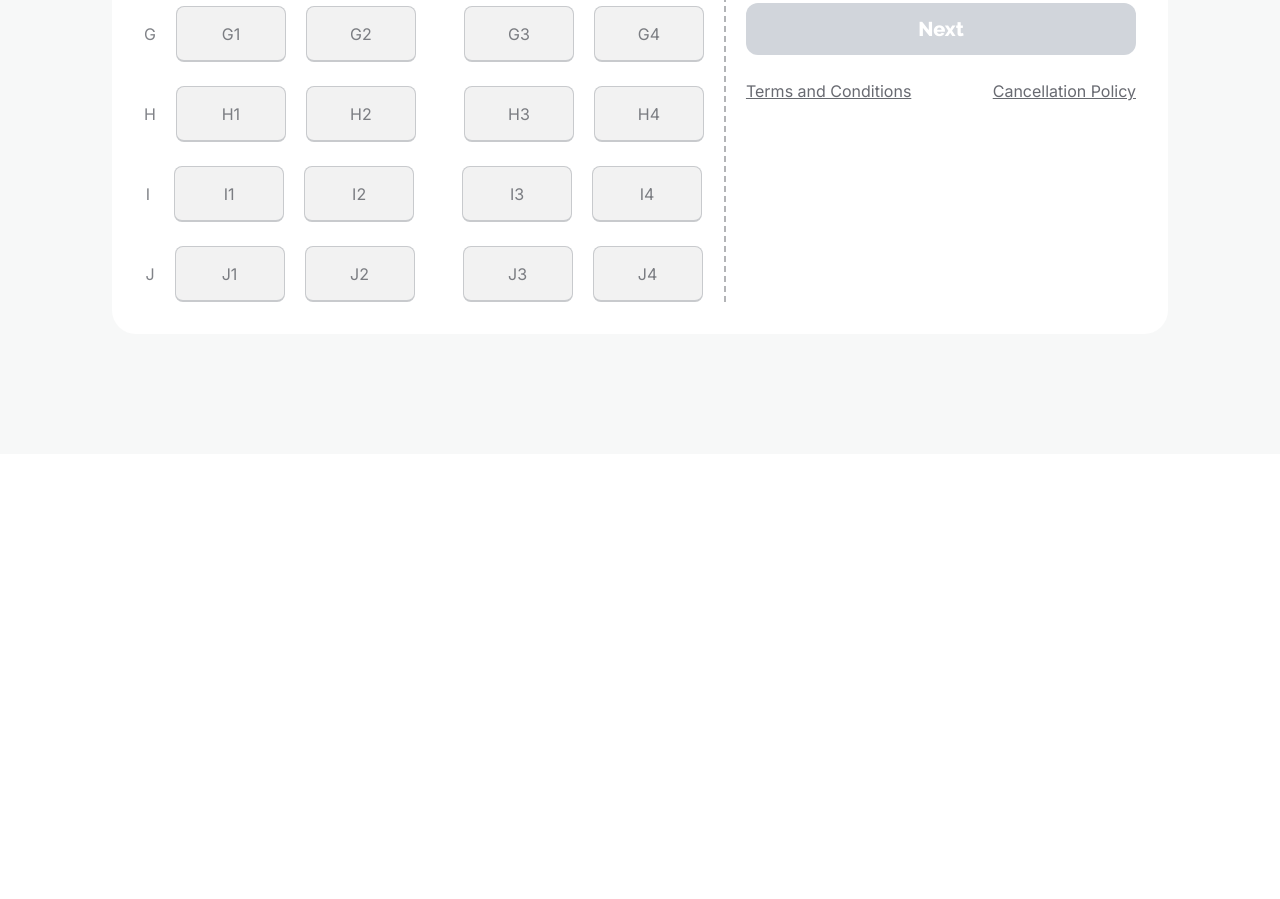
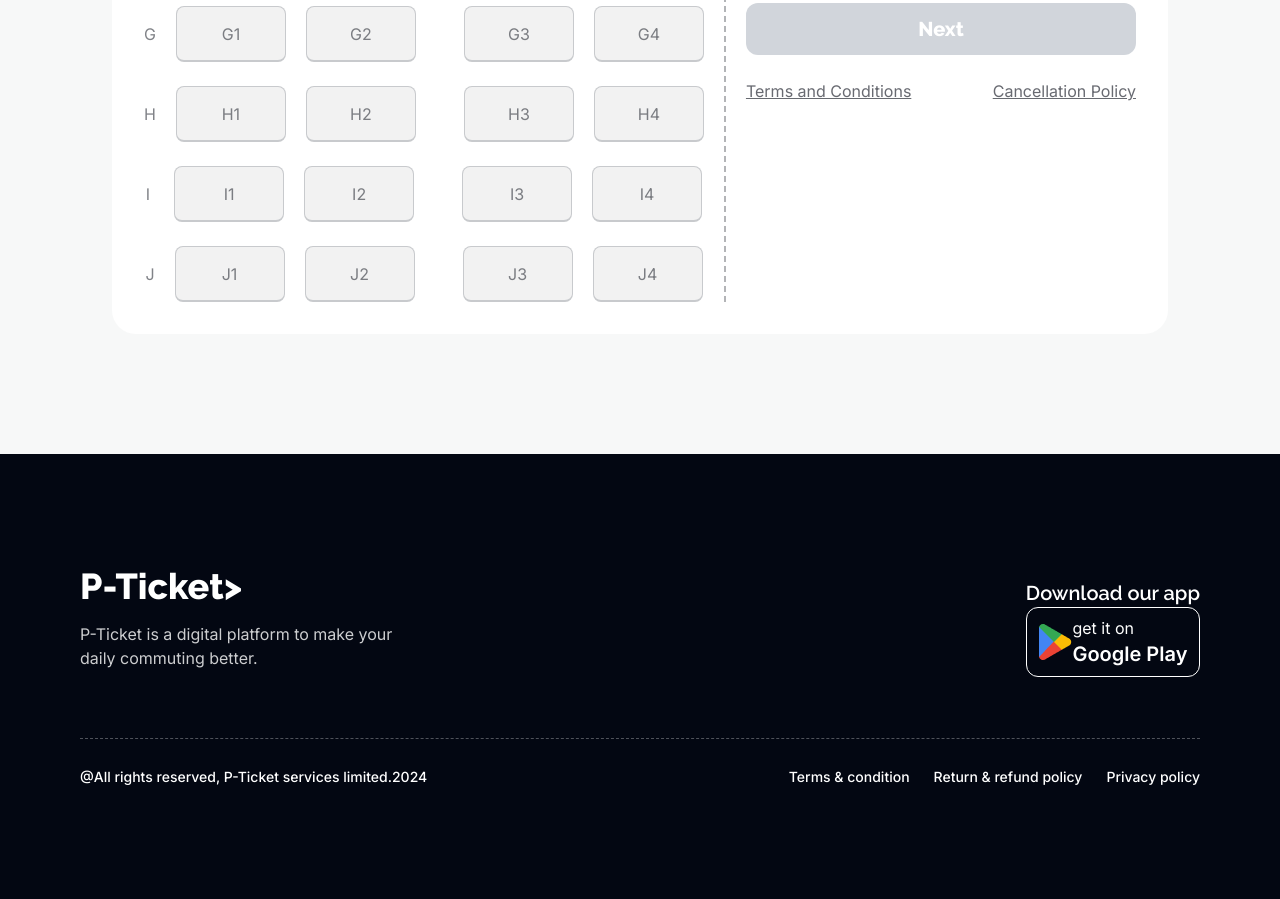
Before and after one commit to Musfique55/Ticketing-Website, a plain HTML site: page index.html in a window 1280 px wide. Shown: the part 2967-3866 px from the top of the page. Before the commit the page ends 3421 px from the top, so only its background shows below. Drawn offline with nearby package versions, Linux system fonts and the light colour scheme.

Commit message:
updated website

```diff
--- a/index.html
+++ b/index.html
@@ -443,12 +443,12 @@
         </div>
       </section>
     </main>
-    <footer class="hidden bg-[rgb(3,7,18)] lg:px-20 lg:py-28">
-      <div class="flex justify-between border-b-[rgba(255,255,255,0.3)] border-b border-dashed pb-12">
+    <footer class="bg-[rgb(3,7,18)] py-12 lg:px-20 lg:py-28">
+      <div class="flex flex-col justify-center items-center border-b-[rgba(255,255,255,0.3)] border-b border-dashed pb-12 lg:justify-between lg:flex lg:flex-row">
         <div>
-          <h3 class="text-4xl raleway font-extrabold text-white"
+          <h3 class="text-4xl raleway font-extrabold text-white text-center lg:text-start"
         >P-Ticket></h3>
-        <p class="text-[rgba(255,255,255,0.8)] text-base inter mt-4 font-normal">P-Ticket is a digital platform to make your <br>
+        <p class="text-[rgba(255,255,255,0.8)] pb-5 text-base inter mt-4 font-normal text-center lg:text-start">P-Ticket is a digital platform to make your <br>
            daily commuting better.</p>
         </div>
         <div>
@@ -459,12 +459,12 @@
           </div>
         </div>
       </div>
-      <div class="flex justify-between mt-7">
-        <p class="inter font-medium text-white text-sm">@All rights reserved, P-Ticket services limited.2024</p>
-        <div class="flex gap-6">
+      <div class="flex flex-col-reverse justify-center items-center mt-7 lg:justify-between lg:flex lg:flex-row">
+        <p class="inter font-medium text-white pt-5 text-sm lg:pt-0">@All rights reserved, P-Ticket services limited.2024</p>
+        <div class="flex flex-col text-center gap-6 lg:flex lg:flex-row">
           <p class="inter font-medium text-white text-sm">Terms & condition</p>
-          <p class="inter font-medium text-white text-sm">Terms & condition</p>
-          <p class="inter font-medium text-white text-sm">Terms & condition</p>
+          <p class="inter font-medium text-white text-sm">Return & refund policy</p>
+          <p class="inter font-medium text-white text-sm">Privacy policy</p>
         </div>
       </div>
     </footer>
```
